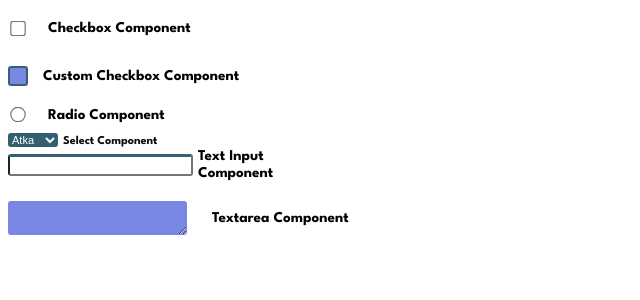
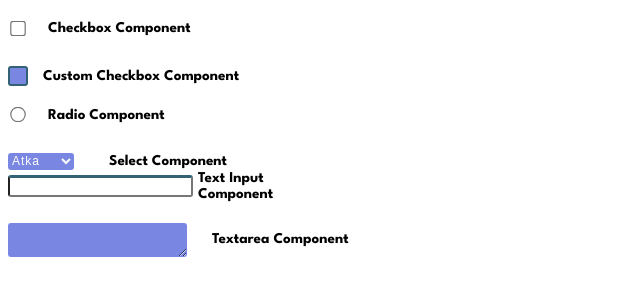
Before and after one commit to devBenWolf/component-library, a React (Create React App) app: page /form-components in a window 1280 px wide. Shown: the top 300 px of the page, without its empty margins (0-640 px from the left). Built offline with nearby package versions, Linux system fonts and the light colour scheme.

Commit message:
Update SelectMenu.js
changed background-color,
width,
font-size,
color,
letter-spacing

```diff
--- a/src/components/SelectMenu.js
+++ b/src/components/SelectMenu.js
@@ -3,8 +3,8 @@ import styled from "styled-components";
 const SelectMenu = () => {
     return (
         <Wrapper>
-        <label for="dogs">
-            <select name="dogs">
+        <label className="input-label">
+            <select name="selectMenu">
                 <option value="atka">Atka</option>
                 <option value="yakone">Yakone</option>
             </select>
@@ -18,23 +18,33 @@ export default SelectMenu;
 
 const Wrapper = styled.div`
     display: flex;
-    width: 20rem;
-    color: var(--clr-black);
+    width: 30rem;
     font-size: 1.2rem;
     font-weight: bold;
     line-height: 1.1;
     margin-top: 1rem;
     font-family: var(--font-normal-roboto);
 
+
     select {
         border: none;
-        background-color: var(--clr-medium-sapphire);
-        color: var(--clr-white);
-        width: 5rem;
-        font-size: 1.1rem;
-        box-shadow: 4px 3px 8px 1px;
+        background-color: var(--clr-light-blue);
+        width: fit-content;
+        font-size: 1.2rem;
         border-radius: 3px;
         margin-right: 0.5rem;
+        color: var(--clr-white);
+        letter-spacing: 1px;
     }
 
+    label {
+        font-size: 1.5rem;
+        font-weight: bold;
+        line-height: 1.1;
+        display: flex;
+        gap: 3rem;
+        margin-top: 2rem;
+        font-family: var(--font-normal-roboto);
+
+    }
 `
```
